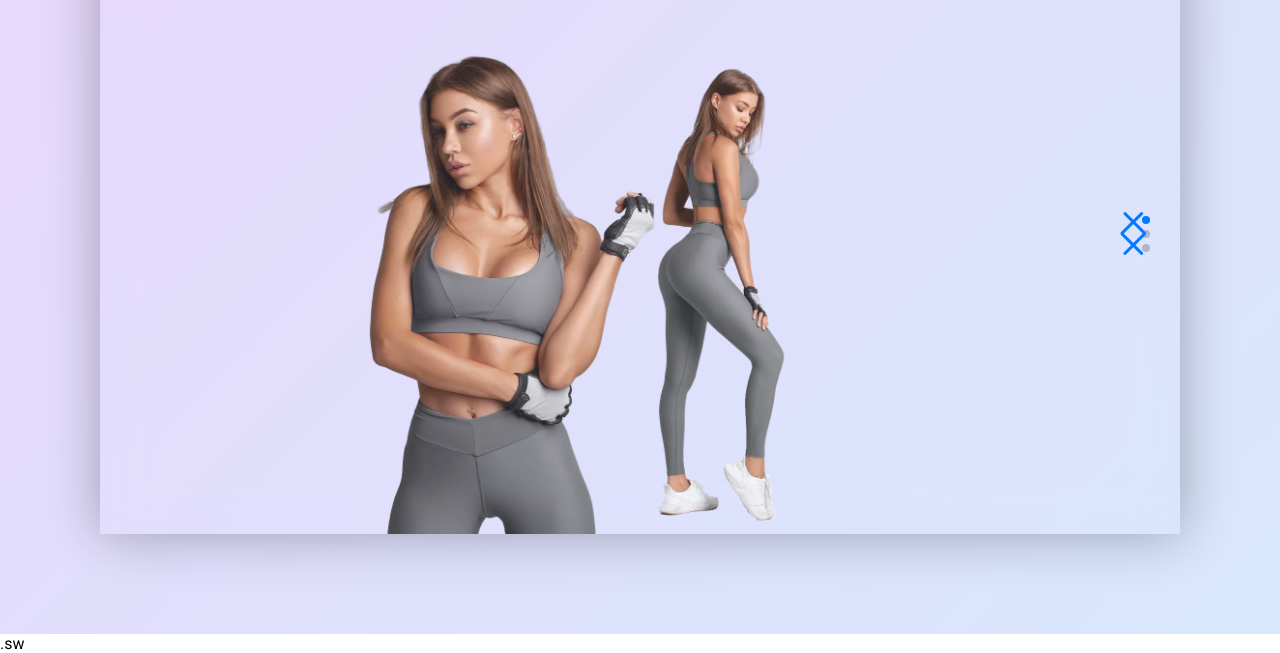
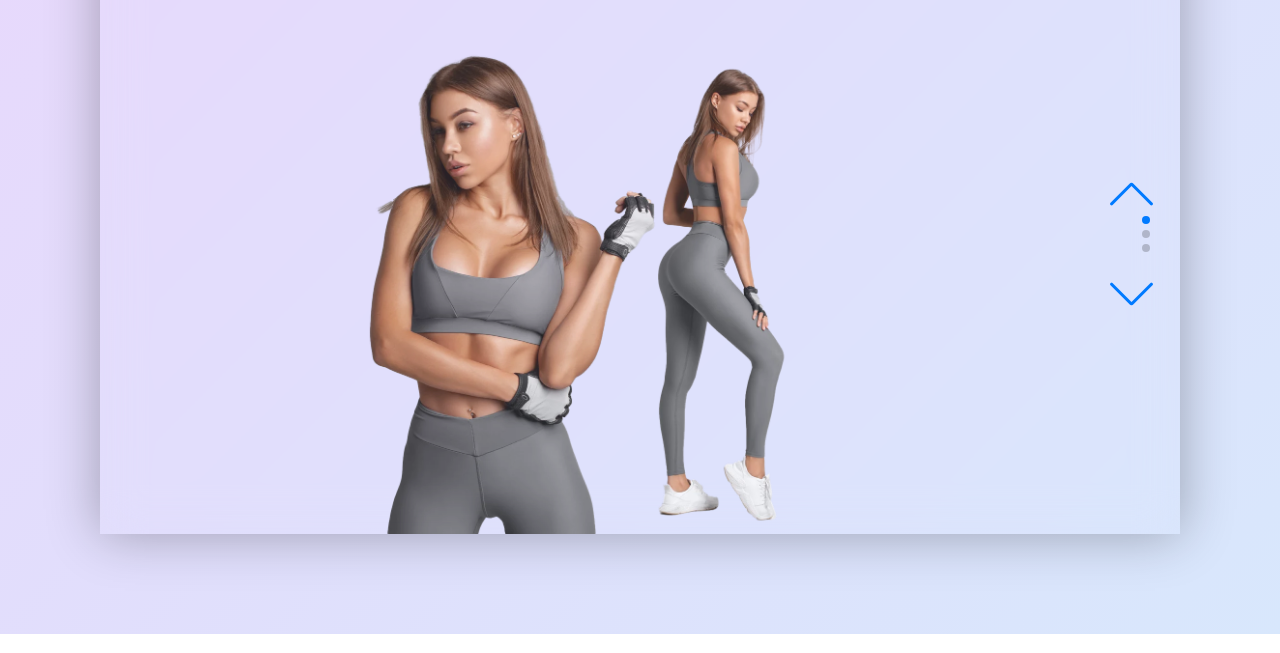
Before and after one commit to Ravi-Ranjan-Sharma-droid/UI-clone-basic-foundation, a plain HTML site: page GYM-Website/index.html in a window 1280 px wide. Shown: the part 166-819 px from the top of the page. Drawn offline with nearby package versions, Linux system fonts and the light colour scheme.

Commit message:
swiper-button fixed

```diff
--- a/GYM-Website/css/main.css
+++ b/GYM-Website/css/main.css
@@ -211,3 +211,20 @@ header .logo {
   width: 50px;
   z-index: 1000;
 }
+
+.swiper-button-prev{
+  position: absolute;
+  right: 50%;
+  top: 30%;
+  transform: rotateZ(90deg);
+  width: 25px;
+  height: 25;
+}
+.swiper-button-next{
+  position: absolute;
+  right: 30%;
+  top: 80%;
+  transform: rotateZ(90deg);
+  width: 25px;
+  height: 25;
+}
--- a/GYM-Website/index.html
+++ b/GYM-Website/index.html
@@ -54,7 +54,7 @@
                 <div class="swiper-button-next"></div>
             </div>
         </div>
-    </div>.sw
+    </div>
 
     <script type="module" src="https://unpkg.com/ionicons@7.1.0/dist/ionicons/ionicons.esm.js"></script>
     <script nomodule src="https://unpkg.com/ionicons@7.1.0/dist/ionicons/ionicons.js"></script>
```
